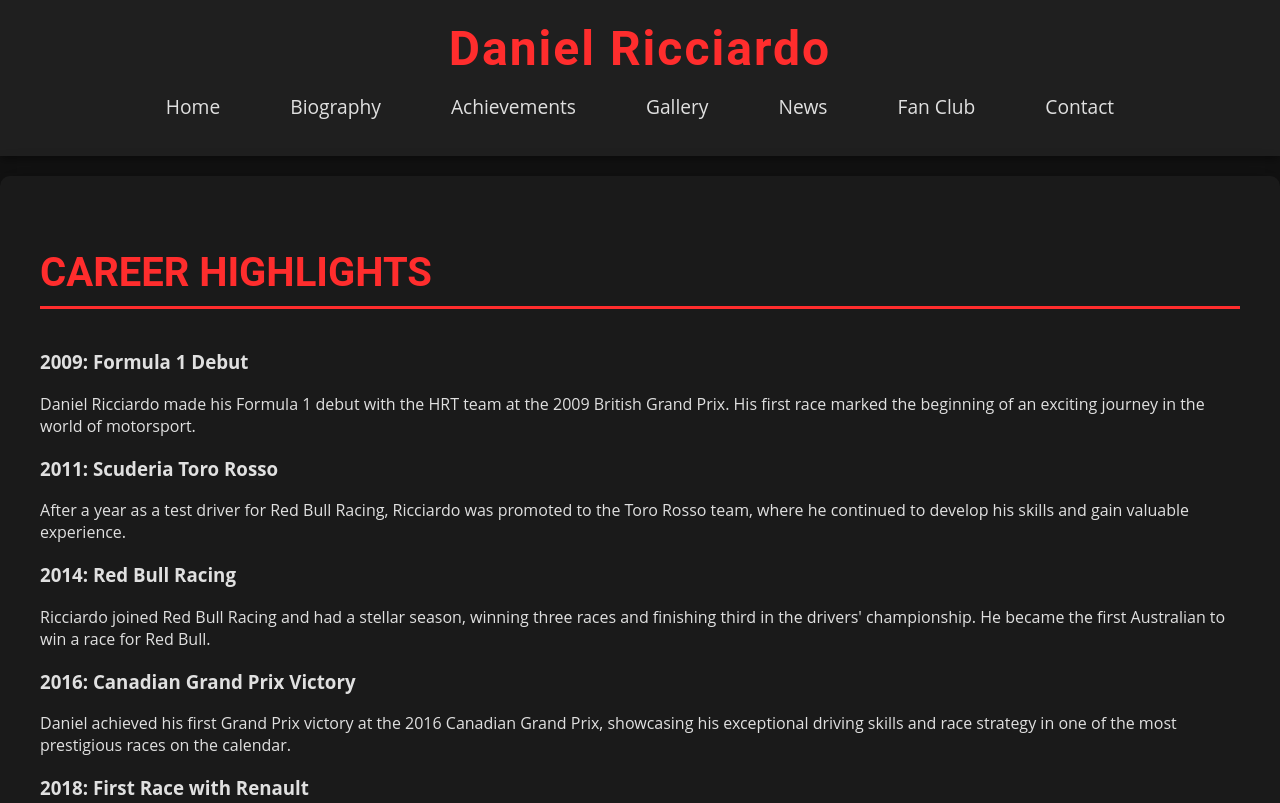
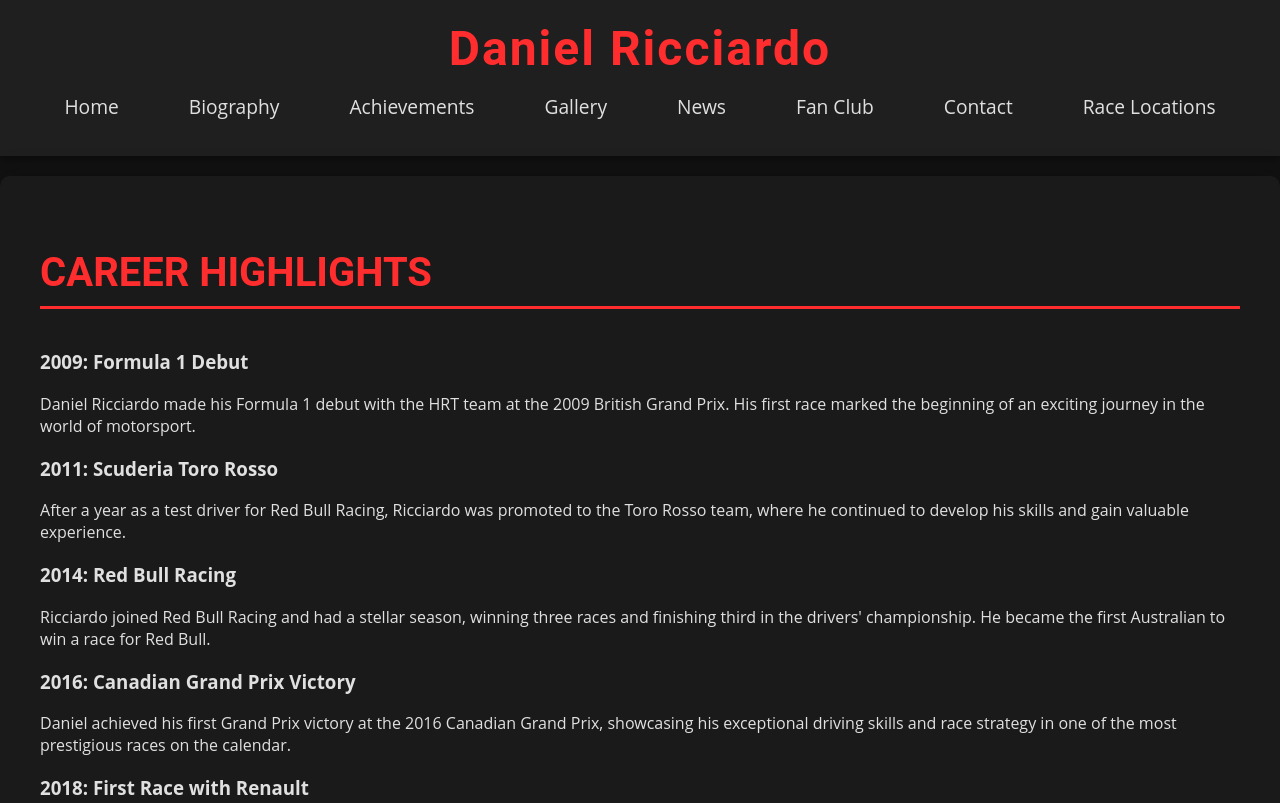
Before and after one commit to Martino2007/Daniel-Ricciardo-website, a plain HTML site: page career.html in a window 1280 px wide. Shown: the top 803 px of the page. Drawn offline with Linux system fonts and the light colour scheme; files whose address does not match are found by name.

Commit message:
Added a link to the race locations page on the career page

```diff
--- a/career.html
+++ b/career.html
@@ -21,6 +21,7 @@
 				<li><a href="news.html">News</a></li>
 				<li><a href="fan-club.html">Fan Club</a></li>
 				<li><a href="contact.html">Contact</a></li>
+				<li><a href="race_locations.html">Race Locations</a></li>
 			</ul>
 		</nav>
 	</header>
```
